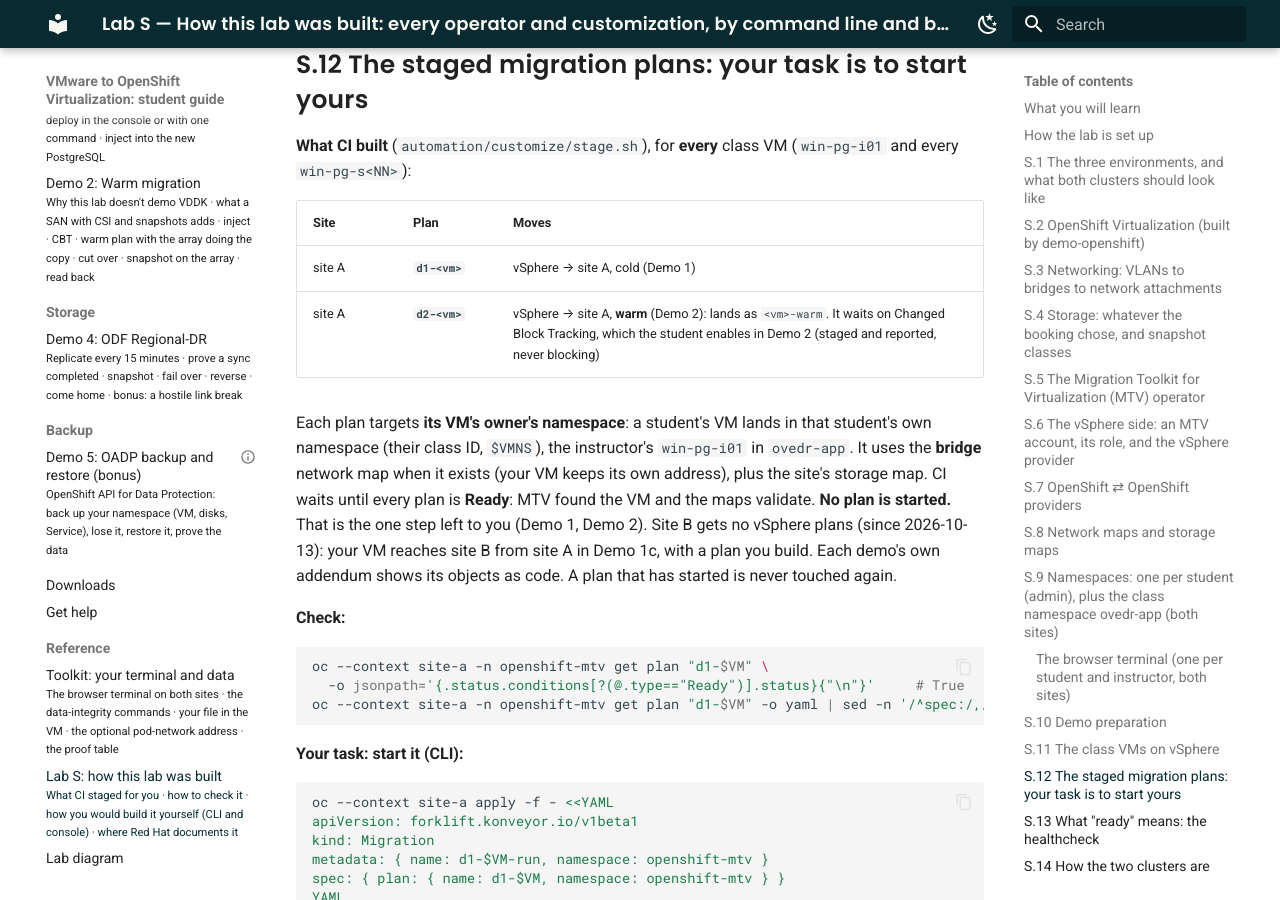
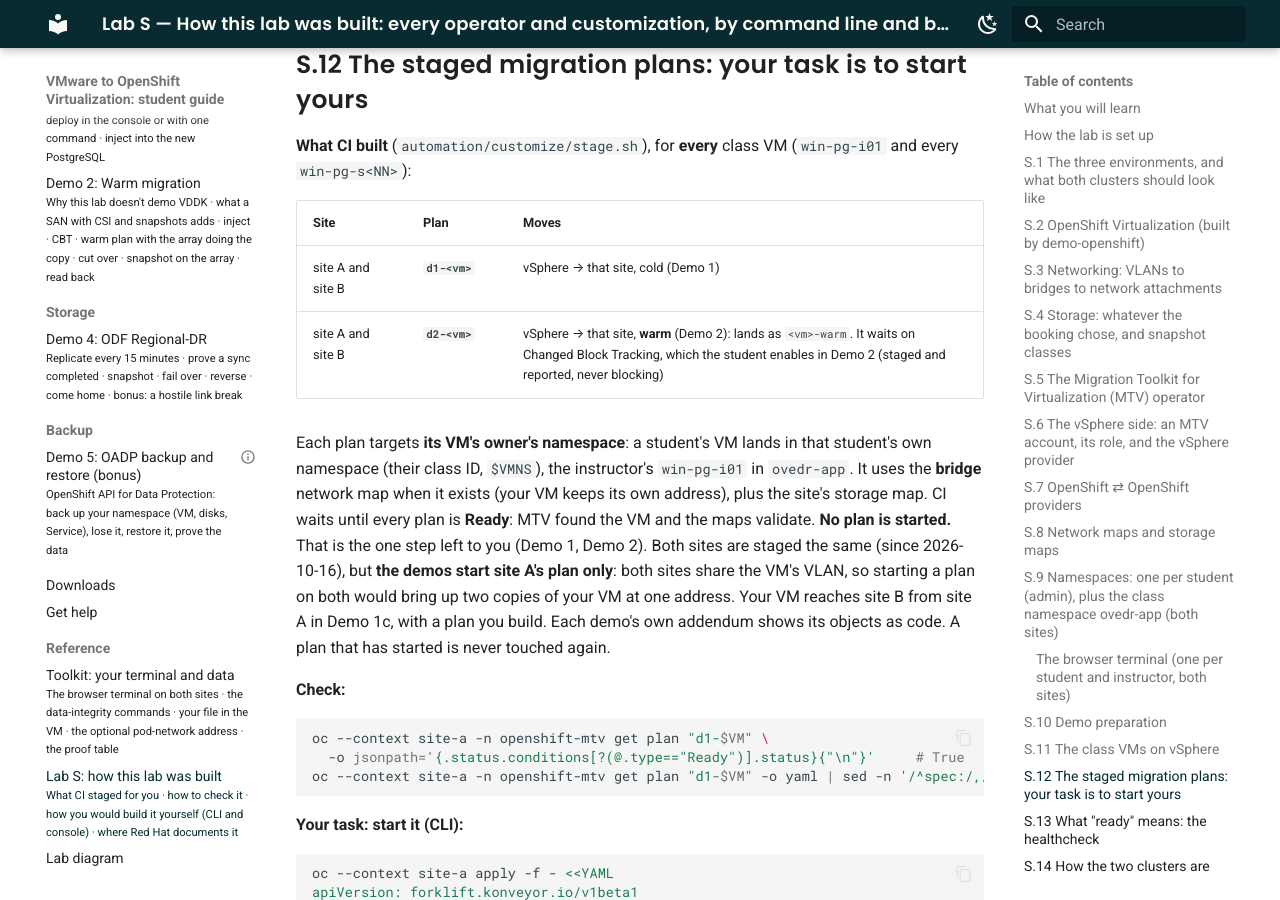
Before and after one commit to paragonmicro-lab/demo-0024-public, an MkDocs documentation site: the page built from docs/demos/setup-how-the-lab-is-built.md, in a window 1280 px wide and 900 px high, scrolled down 15469 px. Built offline with MkDocs 1.6.1 and Material for MkDocs 9.7.7, drawn with Linux system fonts in a browser that asks for light colours; some of the changed text lies outside the part shown.

Commit message:
class @ demo-openshift-ove 4cada22f7c07

```diff
--- a/docs/demos/setup-how-the-lab-is-built.md
+++ b/docs/demos/setup-how-the-lab-is-built.md
@@ -708,14 +708,15 @@
 
 | Site | Plan | Moves |
 |---|---|---|
-| site A | **`d1-<vm>`** | vSphere → site A, cold (Demo 1) |
-| site A | **`d2-<vm>`** | vSphere → site A, **warm** (Demo 2): lands as `<vm>-warm`. It waits on Changed Block Tracking, which the student enables in Demo 2 (staged and reported, never blocking) |
+| site A and site B | **`d1-<vm>`** | vSphere → that site, cold (Demo 1) |
+| site A and site B | **`d2-<vm>`** | vSphere → that site, **warm** (Demo 2): lands as `<vm>-warm`. It waits on Changed Block Tracking, which the student enables in Demo 2 (staged and reported, never blocking) |
 
 Each plan targets **its VM's owner's namespace**: a student's VM lands in that student's own namespace (their class ID,
 `$VMNS`), the instructor's `win-pg-i01` in `ovedr-app`. It uses the **bridge** network map when it exists (your VM keeps its own address), plus the
 site's storage map. CI waits until every plan is **Ready**: MTV found the VM and the maps validate. **No plan is started.**
-That is the one step left to you (Demo 1, Demo 2). Site B gets no vSphere plans (since 2026-10-13): your VM reaches
-site B from site A in Demo 1c, with a plan you build. Each demo's own addendum shows its objects as code. A plan that has started is never touched again.
+That is the one step left to you (Demo 1, Demo 2). Both sites are staged the same (since 2026-10-16), but **the demos
+start site A's plan only**: both sites share the VM's VLAN, so starting a plan on both would bring up two copies of
+your VM at one address. Your VM reaches site B from site A in Demo 1c, with a plan you build. Each demo's own addendum shows its objects as code. A plan that has started is never touched again.
 
 **Check:**
 
```
Also changed, not shown: other parts of docs/demos/setup-how-the-lab-is-built.md (+2 -2 lines), docs/demos/lab-diagram.md (+3 -3 lines), docs/demos/img/lab-diagram.svg.
